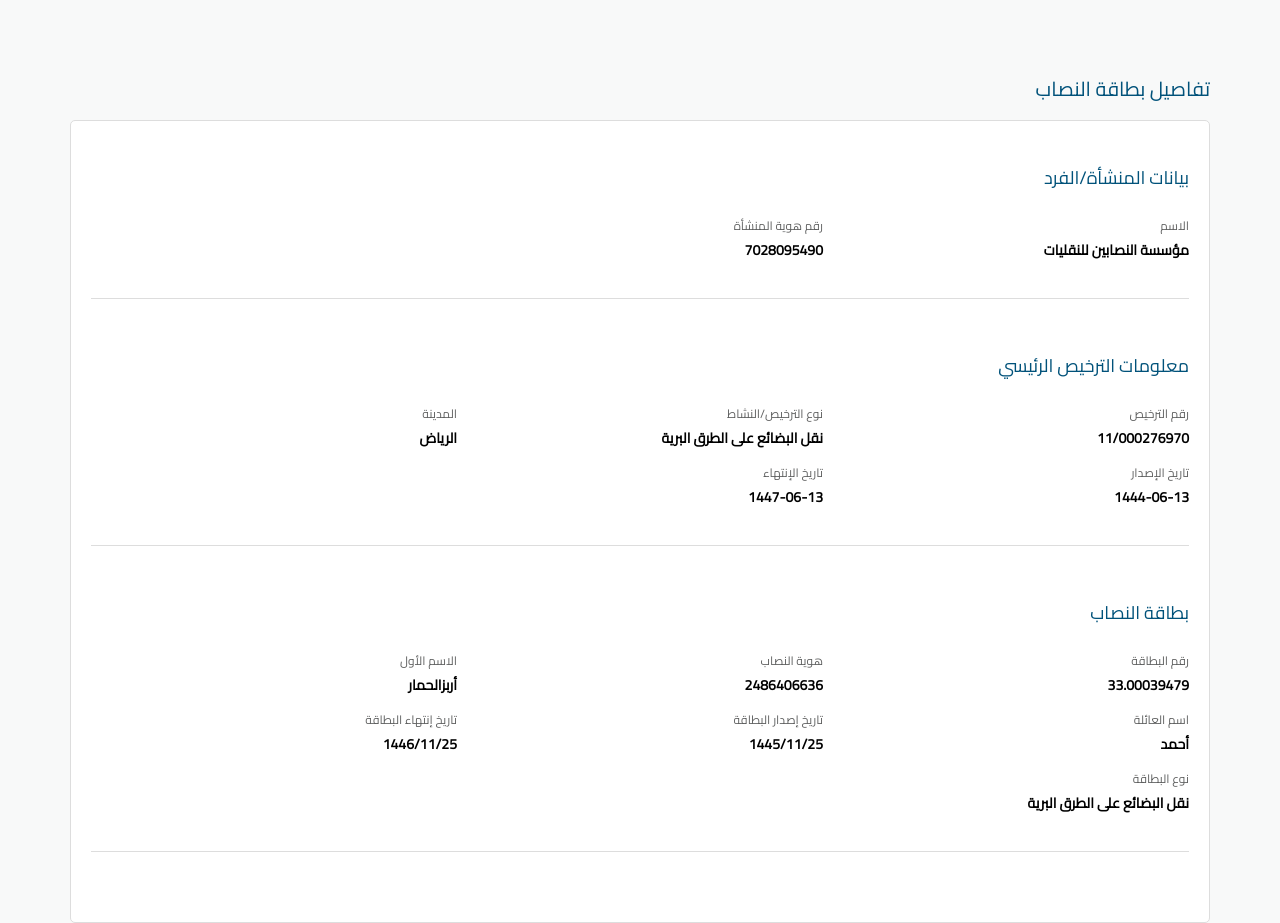
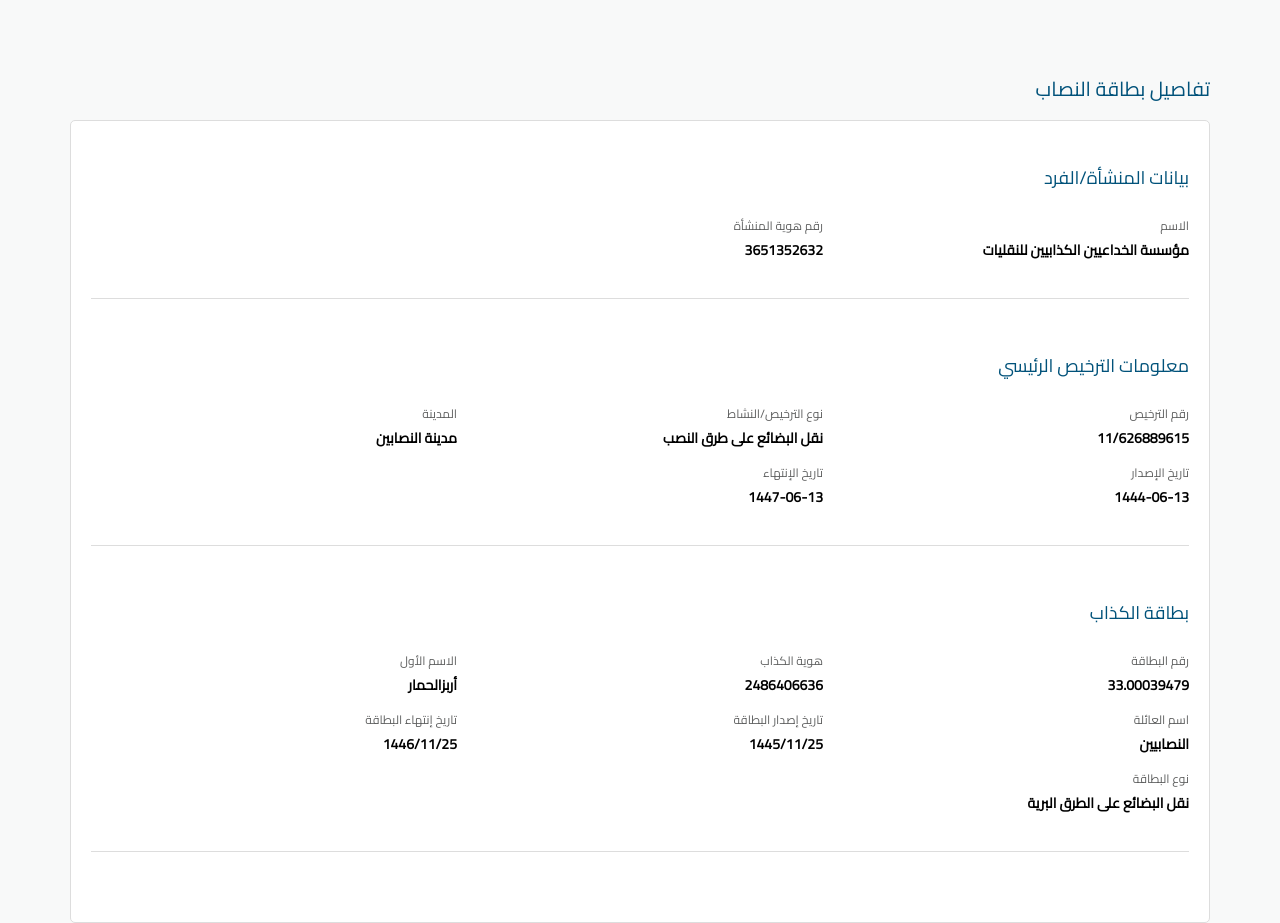
Before and after one commit to naql-sa-s-com/2486406636, a plain HTML site: page index.html in a window 1280 px wide. Shown: the top 923 px of the page. Drawn offline with Linux system fonts and the light colour scheme.

Commit message:
Update index.html

```diff
--- a/index.html
+++ b/index.html
@@ -3,7 +3,7 @@
 <head>
     <meta charset="UTF-8">
     <meta name="viewport" content="width=device-width, initial-scale=1.0">
-    <title>تفاصيل بطاقة السائق</title>
+    <title>تفاصيل بطاقة ااريز النصاب</title>
     <link rel="stylesheet" href="style.css">
     <link href="https://fonts.googleapis.com/css2?family=Cairo&family=Changa&display=swap" rel="stylesheet">
 </head>
@@ -18,11 +18,11 @@
                 <div class="section-content">
                     <div>
                         <div class="text">الاسم</div>
-                        <div class="last">مؤسسة  النصابين للنقليات  </div>
+                        <div class="last">مؤسسة  الخداعيين الكذابيين للنقليات  </div>
                     </div>
                     <div>
                         <div class="text">رقم هوية المنشأة</div>
-                        <div class="last">    7028095490</div>
+                        <div class="last">    3651352632</div>
                     </div>
                     <div>
                         <div class="text"></div>
@@ -35,15 +35,15 @@
                 <div class="section-content">
                     <div>
                         <div class="text">رقم الترخيص</div>
-                        <div class="last">11/000276970  </div>
+                        <div class="last">11/626889615  </div>
                     </div>
                     <div>
                         <div class="text">نوع الترخيص/النشاط</div>
-                        <div class="last">نقل البضائع على الطرق البرية</div>
+                        <div class="last">نقل البضائع على طرق النصب</div>
                     </div>
                     <div>
                         <div class="text">المدينة</div>
-                        <div class="last">الرياض</div>
+                        <div class="last">مدينة النصابين</div>
                     </div>
                     <div>
                         <div class="text">تاريخ الإصدار</div>
@@ -61,14 +61,14 @@
                 </div>
             </div>
             <div class="section">
-                <div class="section-title"> بطاقة النصاب</div>
+                <div class="section-title"> بطاقة الكذاب</div>
                 <div class="section-content">
                     <div>
                         <div class="text"> رقم البطاقة</div>
                         <div class="last">33.00039479</div>
                     </div>
                     <div>
-                        <div class="text">  هوية النصاب </div>
+                        <div class="text">  هوية الكذاب </div>
                         <div class="last">2486406636 </div>
                     </div>
                     <div>
@@ -77,7 +77,7 @@
                     </div>
                     <div>
                         <div class="text">اسم  العائلة</div>
-                        <div class="last">أحمد</div>
+                        <div class="last">النصابيين</div>
                     </div>
                     <div>
                     <div class="text">تاريخ إصدار البطاقة</div>
```
